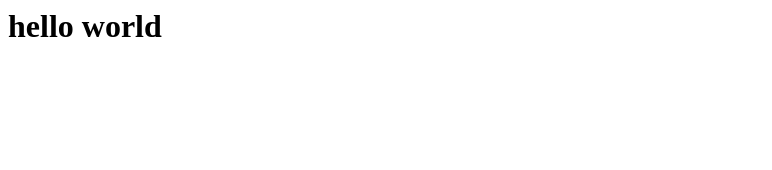
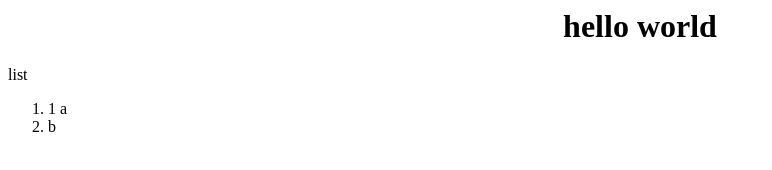
Before and after one commit to shaammaamm-cpu/WizWielder, a plain HTML site: page index.html in a window 1280 px wide. Shown: the whole page, without its empty margins (0-772 px from the left). Drawn offline with Linux system fonts and the light colour scheme.

Commit message:
Update index.html

```diff
--- a/index.html
+++ b/index.html
@@ -1,6 +1,9 @@
 <html><head><body style="bgcolor=red">
-<h1 style="color= yellow "> hello world </h1>
-
+<center><h1 style="color= yellow "> hello world </h1></center>
+<p>list <ol><li>1 a</li>
+<li>b</li>
+</ol>
+</p>
 
 
 
```
